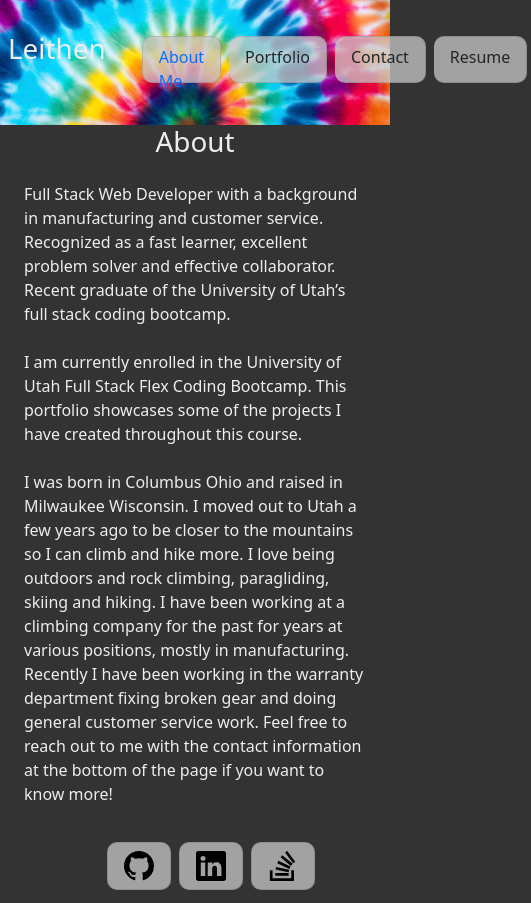
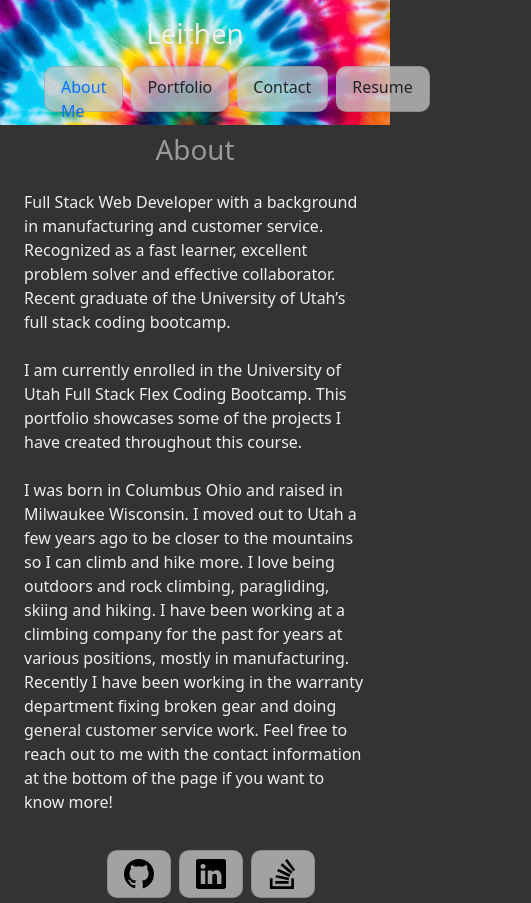
Before and after one commit to Thenlie/portfolio, a React (Create React App) app: page / in a window 390 px wide. Shown: the whole page, 531 px wide, since content can reach past the window. Built offline with nearby package versions, Linux system fonts and the light colour scheme.

Commit message:
Created initial mobile responsiveness

```diff
--- a/public/index.html
+++ b/public/index.html
@@ -24,7 +24,7 @@
       work correctly both with client-side routing and a non-root public URL.
       Learn how to configure a non-root public URL by running `npm run build`.
     -->
-    <title>React App</title>
+    <title>Leithen's Portfolio</title>
   </head>
   <body>
     <noscript>You need to enable JavaScript to run this app.</noscript>
--- a/src/App.css
+++ b/src/App.css
@@ -12,6 +12,10 @@ body {
 
 header {
     height: 125px;
+}
+
+main h1 {
+    color: var(--light-color)!important;
 }
 
 .list-group-item {
@@ -52,6 +56,7 @@ header {
     transform: translate(-50%, -50%);
     -ms-transform: translate(-50%, -50%);
     text-align: center;
+    width: 95%
 }
 
 .customCard:hover .cardImage {
--- a/src/components/About/About.jsx
+++ b/src/components/About/About.jsx
@@ -1,7 +1,7 @@
 function About() {
     return (
         <section>
-            <h1 className='text-center'>About</h1>
+            <h1 className='text-center m-2'>About</h1>
             <p className='m-4'>
                 Full Stack Web Developer with a background in manufacturing and customer service. Recognized as a fast learner, excellent problem solver and effective collaborator. Recent graduate of the University of Utah’s full stack coding bootcamp.
             </p>
--- a/src/components/Contact/Contact.jsx
+++ b/src/components/Contact/Contact.jsx
@@ -1,7 +1,7 @@
 function Contact() {
     return (
         <section>
-            <h1 className='text-center'>Contact</h1>
+            <h1 className='text-center m-2'>Contact</h1>
             <form className='m-auto p-2 d-flex flex-column w-50'>
                 <div>
                     <label className='p-1' htmlFor='name'>Name:</label>
--- a/src/components/Header/Header.jsx
+++ b/src/components/Header/Header.jsx
@@ -4,8 +4,8 @@ import Navigation from '../Navigation';
 function Header(props) {
     const { currentCategory, setCurrentCategory } = props;
     return (
-        <header className='d-flex justify-content-between p-2' style={{backgroundImage: `url('/assets/tie-dye.jpg')`, backgroundSize: 'cover'}}>
-            <h1 className='pt-4'>Leithen</h1>
+        <header className='d-flex flex-column flex-lg-row justify-content-center justify-content-lg-between p-2' style={{backgroundImage: `url('/assets/tie-dye.jpg')`, backgroundSize: 'cover'}}>
+            <h1 className='pt-4 text-lg-start text-center'>Leithen</h1>
             <Navigation currentCategory={currentCategory} setCurrentCategory={setCurrentCategory} />
         </header>
     );
--- a/src/components/Navigation/Navigation.jsx
+++ b/src/components/Navigation/Navigation.jsx
@@ -1,7 +1,7 @@
 function Navigation(props) {
     const {currentCategory, setCurrentCategory} = props;
     return (
-        <ul className='d-flex list-group-horizontal mb-0 h-50 mt-4'>
+        <ul className='d-flex list-group-horizontal h-50 mt-lg-4 mt-1 mx-auto mx-lg-0'>
             <li className={`m-1 list-group-item ${currentCategory === 'about' && 'text-primary'}`} onClick={() => setCurrentCategory('about')}>About Me</li>
             <li className={`m-1 list-group-item ${currentCategory === 'portfolio' && 'text-primary'}`} onClick={() => setCurrentCategory('portfolio')}>Portfolio</li>
             <li className={`m-1 list-group-item ${currentCategory === 'contact' && 'text-primary'}`} onClick={() => setCurrentCategory('contact')}>Contact</li>
--- a/src/components/Project/Project.jsx
+++ b/src/components/Project/Project.jsx
@@ -57,11 +57,11 @@ function Project() {
     ]
     return (
         <section>
-            <h1 className='text-center'>Projects</h1>
+            <h1 className='text-center m-2'>Projects</h1>
             <div className='container'>
                 <div className='row'>
                     {projectList.map((project) => (
-                        <div key={project.id} className='col-6 text-center p-2'>
+                        <div key={project.id} className='col-12 col-lg-6 text-center p-2'>
                             <div className='card m-2 p-2 customCard'>
 
                                 <img src={project.img} alt={`Screenshot of ${project.title}`} width='300' height='250' className='m-auto cardImage' />
--- a/src/components/Resume/Resume.jsx
+++ b/src/components/Resume/Resume.jsx
@@ -1,6 +1,7 @@
 function Resume() {
     return (
         <div className='text-center'>
+            <p className='m-2'>You can also view my Resume on <a href='https://docs.google.com/document/d/1WIhRvkGBx_Na3KBbDt7rj2FpzR6Nu42luJl0uBDsOYw/edit?usp=sharing'>Google Drive</a>.</p>
             <iframe title="Leithen's resume" src="https://docs.google.com/document/d/e/2PACX-1vTs4DxtY33grzdmA_Y2Tga3J1Q7iNoGj0I7qe9a-7wuDpByFSHLsGkxgQsiX14bhHUauVHPIfkesR4Y/pub?embedded=true" className='resumePDF'></iframe>
         </div>
     )
```
